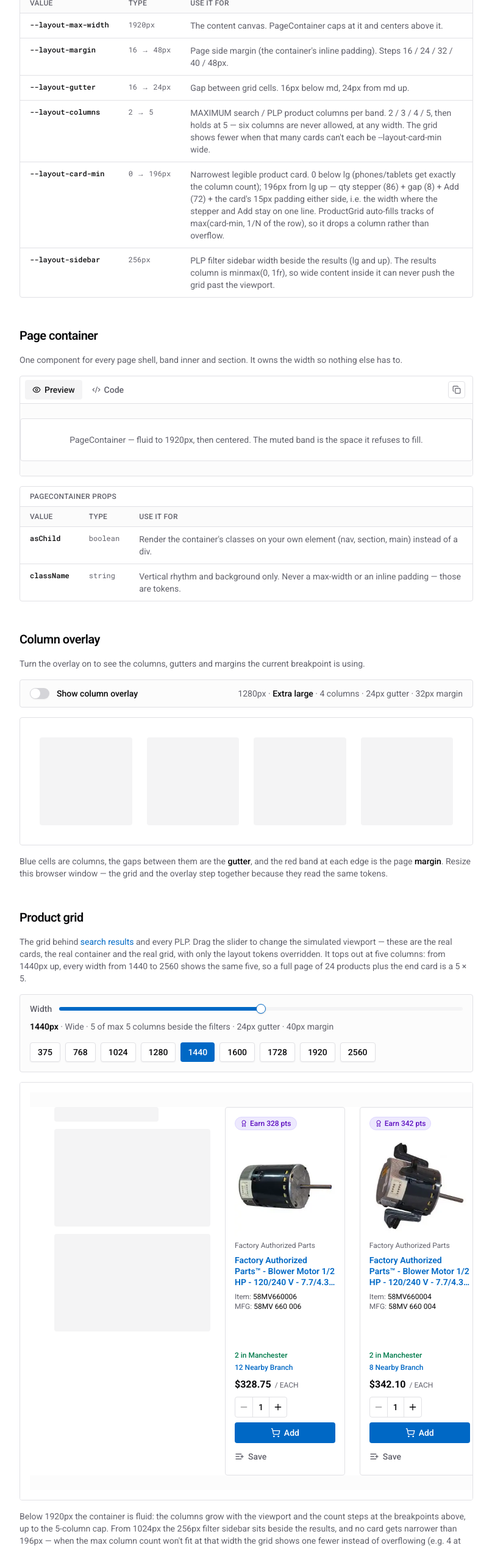
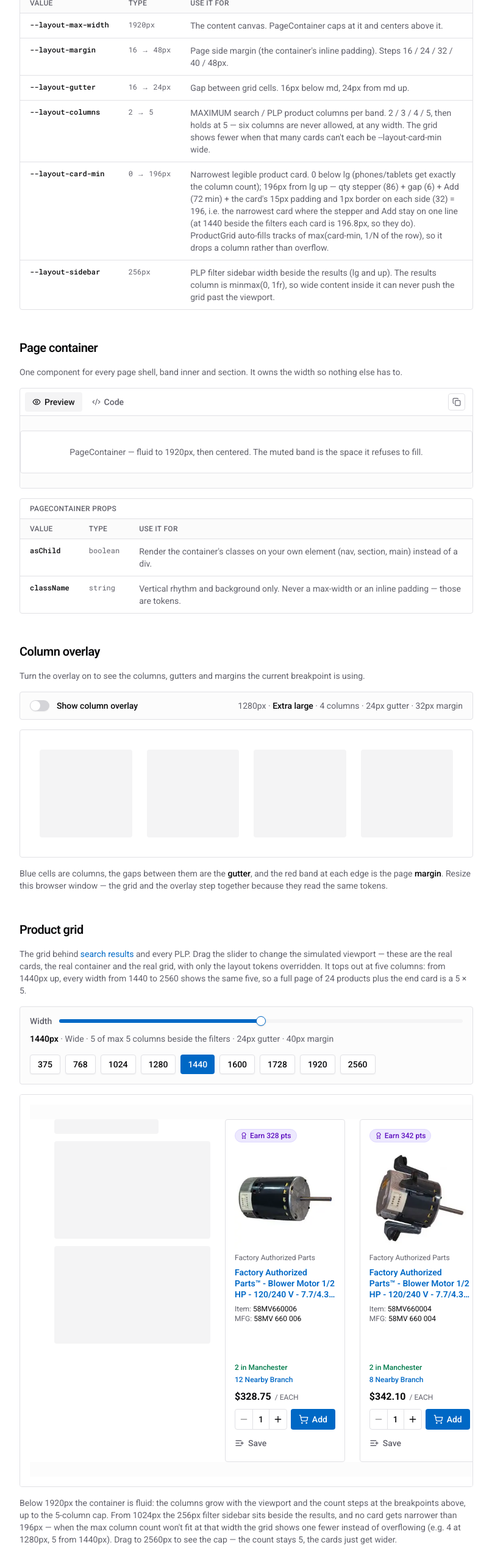
Before and after one commit to uxokdc2025/watscobuild, a Next.js app: page /components/grid in a window 1280 px wide. Shown: the part 1201-3739 px from the top of the page at 61% size, without its empty margins (240-1047 px from the left). Built offline with nearby package versions, Linux system fonts and the light colour scheme.

Commit message:
Grid: stepper + Add on one line at 1440 (5 cols) — card gap-1.5, card-min math counts 1px borders (Nov 17)

```diff
--- a/app/components/grid/grid-reference.tsx
+++ b/app/components/grid/grid-reference.tsx
@@ -517,7 +517,7 @@ export default function GridReference() {
                 name: "--layout-card-min",
                 type: "0 → 196px",
                 description:
-                  "Narrowest legible product card. 0 below lg (phones/tablets get exactly the column count); 196px from lg up — qty stepper (86) + gap (8) + Add (72) + the card's 15px padding either side, i.e. the width where the stepper and Add stay on one line. ProductGrid auto-fills tracks of max(card-min, 1/N of the row), so it drops a column rather than overflow.",
+                  "Narrowest legible product card. 0 below lg (phones/tablets get exactly the column count); 196px from lg up — qty stepper (86) + gap (6) + Add (72 min) + the card's 15px padding and 1px border on each side (32) = 196, i.e. the narrowest card where the stepper and Add stay on one line (at 1440 beside the filters each card is 196.8px, so they do). ProductGrid auto-fills tracks of max(card-min, 1/N of the row), so it drops a column rather than overflow.",
               },
               {
                 name: "--layout-sidebar",
--- a/app/globals.css
+++ b/app/globals.css
@@ -312,7 +312,7 @@
      overflowing. 0 below lg, where cards are designed 2–3 up on a phone /
      tablet; 196px from lg up — the width at which the card's qty stepper
      (86px) and Add button (72px min) still sit on one line inside the card's
-     15px padding: 86 + 8 gap + 72 + 30 = 196. That value is also what lets
+     1px border and 15px padding a side: 86 + 6 gap + 72 + 30 + 2 = 196. That value is also what lets
      the 5-column cap hold at 1440 beside the 256px filter sidebar, where a
      card lands at 196.8px. */
   --layout-card-min: 0px;
--- a/app/pdp/_lib/product-card.tsx
+++ b/app/pdp/_lib/product-card.tsx
@@ -151,7 +151,11 @@ function QtyPlusAdd({ data }: { data: ProductCardData }) {
     // can't fit on one line, so Add drops to a second line at full width.
     // Without the wrap the button's label overflows the card. Nothing
     // changes at a normal cell width.
-    <div className="flex flex-wrap items-center gap-2">
+    // gap-1.5 (6px), not gap-2: with the card's 1px border + 15px padding a
+    // side, 86 (stepper) + 6 + 72 (Add min) + 32 = 196 = --layout-card-min,
+    // so at 1440 beside the filter sidebar (five 196.8px cards) the row
+    // still fits on one line.
+    <div className="flex flex-wrap items-center gap-1.5">
       {/* Shared DS control — same stepper the family table's expanded row uses. */}
       <QtyStepper value={qty} onChange={setQty} className="shrink-0" />
       <Button
--- a/lib/layout.ts
+++ b/lib/layout.ts
@@ -36,8 +36,9 @@ export const LAYOUT_SIDEBAR_FROM = 1024;
 /**
  * Narrowest legible product card from lg up, px. Mirrors `--layout-card-min`.
  *
- * 196 = the card's own minimum: qty stepper (86) + gap (8) + Add button (72)
- * + the card's 15px padding either side (30). Below it the Add button wraps to
+ * 196 = the card's own minimum: qty stepper (86) + gap (6, `gap-1.5`) + Add
+ * button (72 min) + the card's 15px padding and 1px border on each side
+ * (32). Below it the Add button wraps to
  * its own line. It is also the value that keeps the 5-column cap at 1440 with
  * the filter sidebar, where each card is 196.8px wide.
  */
```
